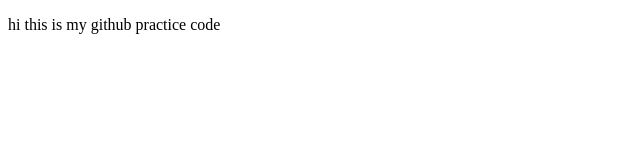
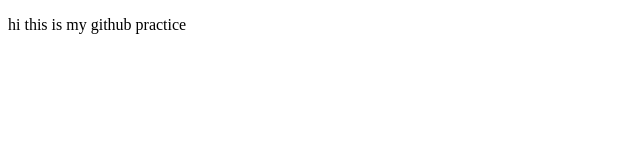
Before and after one commit to Aayush-0907/hello-world-, a plain HTML site: page index.html in a window 1280 px wide. Shown: the full height of the page, 0-640 px from the left. Drawn offline with Linux system fonts and the light colour scheme.

Commit message:
update index file
i changed by paragraph

```diff
--- a/index.html
+++ b/index.html
@@ -6,6 +6,6 @@
     <title>practice</title>
 </head>
 <body>
-    <p>hi this is my github practice code </p>
+    <p>hi this is my github practice </p>
 </body>
 </html>
```
